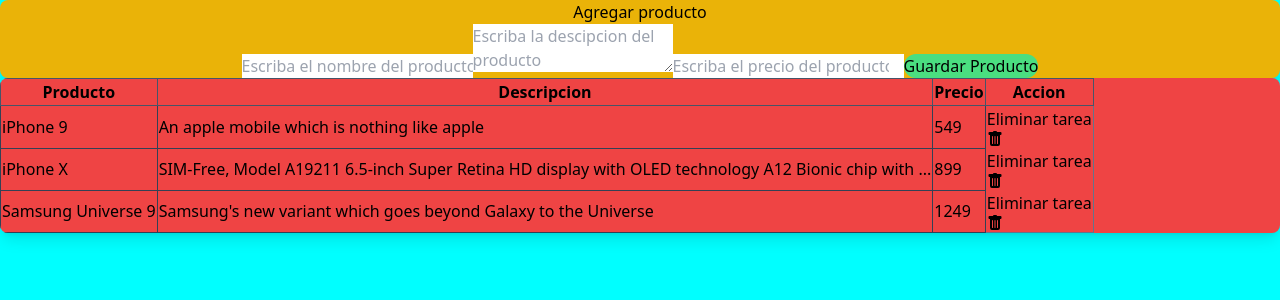
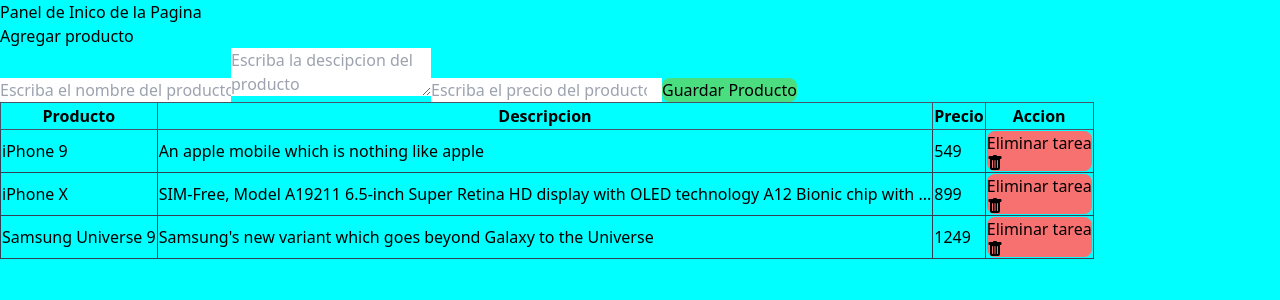
Before and after one commit to rocha732/minimarket-plantilla, a React (Create React App) app: page / in a window 1280 px wide. Shown: the top 300 px of the page. Built offline with nearby package versions, Linux system fonts and the light colour scheme.

Commit message:
se elimino los classname de los div pero se mantuvieron el estilo de los botones y de la table, se modificara mas adelante, tambien se le agrego una pequeña parte del panel inicial que esta incompleto

```diff
--- a/src/AgregarProductos.js
+++ b/src/AgregarProductos.js
@@ -13,7 +13,7 @@
   };
 
   return (
-    <div className="flex-1 overflow-auto h-80  md:w-auto sm:w-1/2 bg-yellow-500 shadow-lg rounded-lg justify-items-center ">
+    <div >
       <h1>Agregar producto</h1>
       <form onSubmit={handleSubmit}>
         <input
@@ -31,7 +31,7 @@
           placeholder="Escriba el precio del producto"
           onChange={(e) => setPrice(e.target.value)}
         />
-        <button className="rounded-full bg-green-400" >Guardar Producto</button>
+        <button className="rounded-lg bg-green-400" >Guardar Producto</button>
       </form>
     </div>
   );
--- a/src/App.js
+++ b/src/App.js
@@ -1,5 +1,6 @@
 import AgregarProductos from "./AgregarProductos";
 import ListaProductos from "./ListaProductos";
+import PanelInicial from "./PanelInicial";
 import { products as data } from "./data/products";
 import { useState, useEffect } from "react";
 
@@ -25,7 +26,8 @@
   }
 
   return (
-    <div className="md:flex sm:flex-col">
+    <div>
+      <PanelInicial />
       <AgregarProductos createProduct={createProduct} />
       <ListaProductos products={products} deleteProduct={deleteProduct}/>
     </div>
--- a/src/ListaProductos.js
+++ b/src/ListaProductos.js
@@ -1,9 +1,9 @@
 import { BsFillTrashFill } from "react-icons/bs";
 
-function ListaProductos({ products , deleteProduct }) {
+function ListaProductos({ products, deleteProduct }) {
   return (
-    <div className="flex-1 overflow-auto h-80  md:w-auto sm:w-1/2 bg-red-500 shadow-lg rounded-lg">
-      <table className="table-auto border-collapse border border-slate-500  rounded-lg ">
+    <div>
+      <table className="table-auto">
         <thead className="text-center">
           <tr>
             <th className="border border-slate-600">Producto</th>
@@ -16,10 +16,14 @@
           {products.map((products) => (
             <tr key={products.id}>
               <td className="border border-slate-700">{products.title}</td>
-              <td className="border border-slate-700">{products.description}</td>
+              <td className="border border-slate-700">
+                {products.description}
+              </td>
               <td className="border border-slate-700">{products.price}</td>
-              <td>
-                <button onClick={() => deleteProduct(products.id)}>Eliminar tarea <BsFillTrashFill /></button>
+              <td className="border border-slate-700">
+                <button className="rounded-lg bg-red-400"  onClick={() => deleteProduct(products.id) }>
+                  Eliminar tarea <BsFillTrashFill />
+                </button>
               </td>
             </tr>
           ))}
--- /dev/null
+++ b/src/PanelInicial.js
@@ -0,0 +1,11 @@
+function PanelInicial() {
+  return (
+    <div>
+
+        <h1>Panel de Inico de la Pagina</h1>
+
+    </div>
+  );
+}
+
+export default PanelInicial;
```
